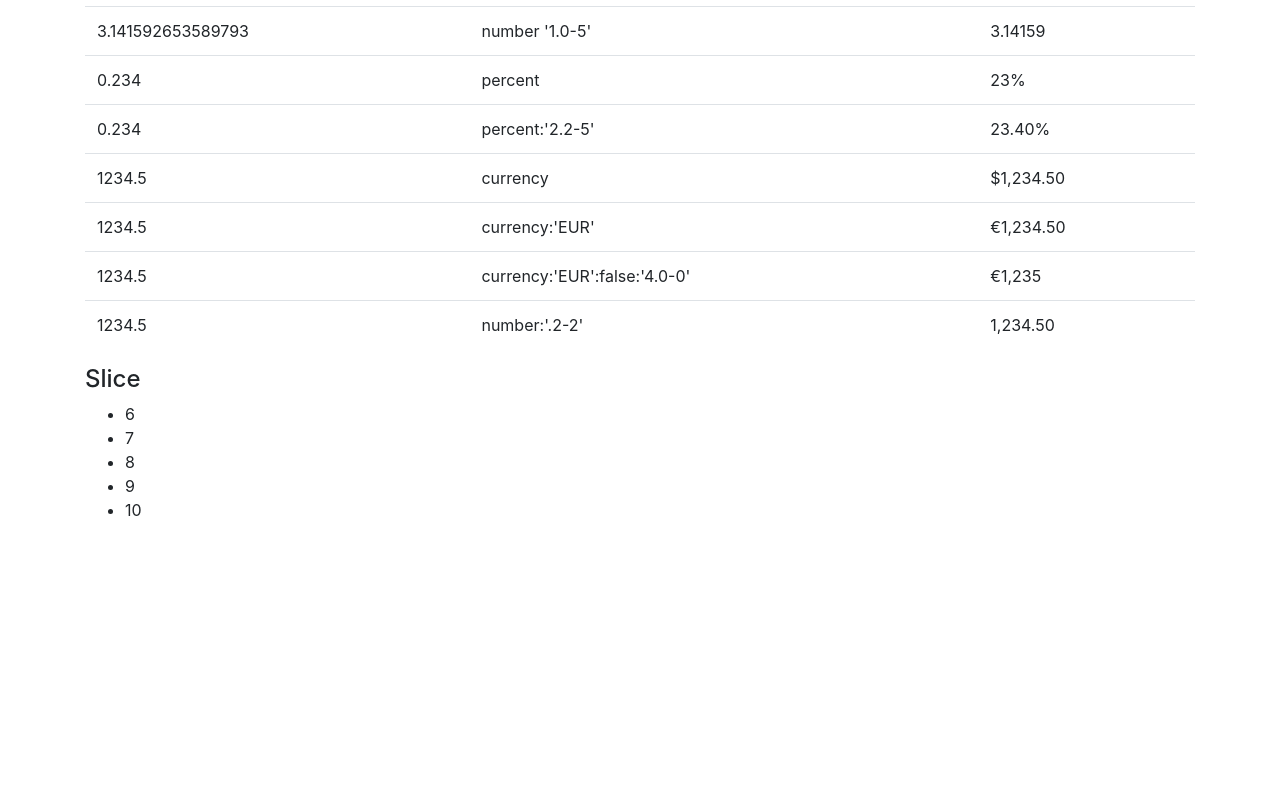
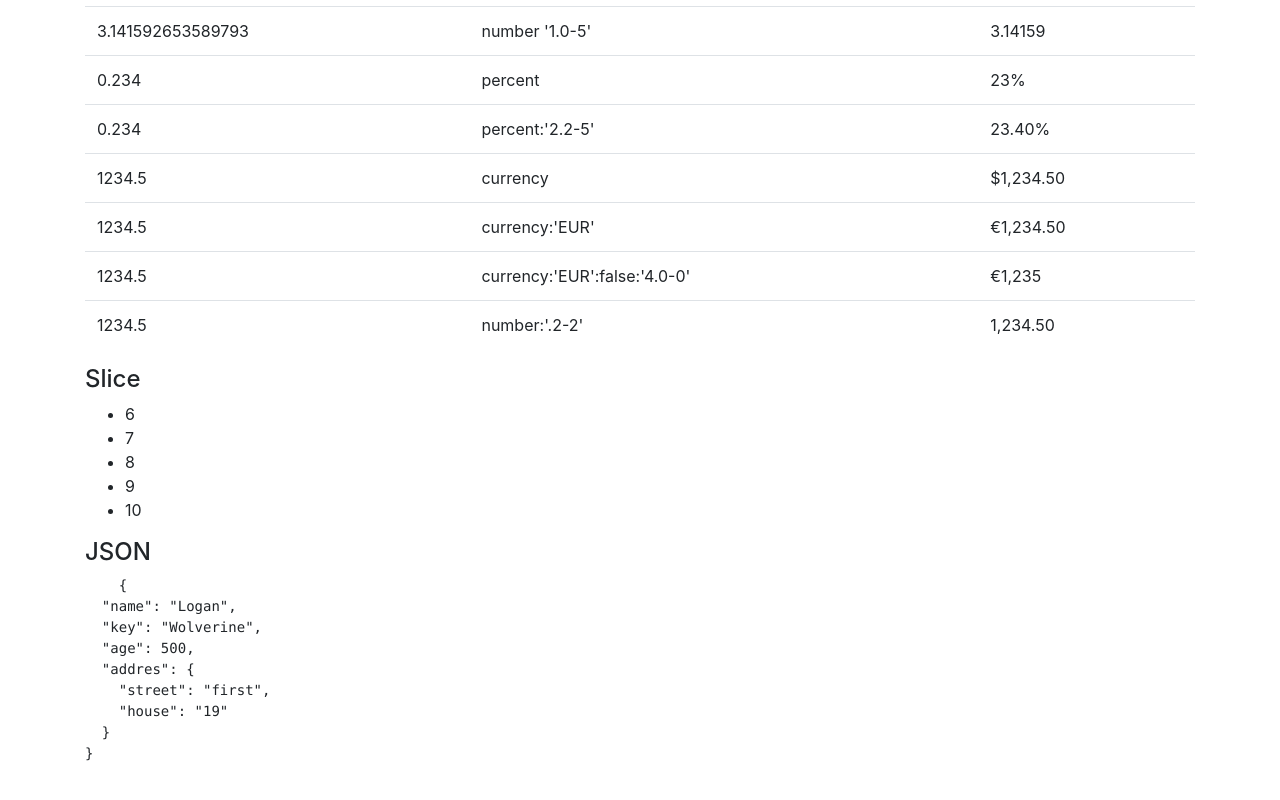
Before and after one commit to willys7/Pipes-Angular5, an Angular app: page / in a window 1280 px wide. Shown: the part 418-1218 px from the top of the page. Before the commit the page ends 956 px from the top, so only its background shows below. Built offline with nearby package versions, Linux system fonts and the light colour scheme.

Commit message:
json pipe

```diff
--- a/src/app/app.component.html
+++ b/src/app/app.component.html
@@ -78,10 +78,17 @@
 
     </tbody>
   </table>
-  <table>
-    <h4>Slice</h4>
-    <ul>
-      <li *ngFor="let item of arreglo | slice:5:20">{{item}}</li>
-    </ul>
-  </table>
+
+  <h4>Slice</h4>
+  <ul>
+    <li *ngFor="let item of arreglo | slice:5:20">{{item}}</li>
+  </ul>
+
+  <h4>JSON</h4>
+  <pre>
+    {{heroe | json}}
+  </pre>
+
+
 </div>
+<br><br><br><br><br><br><br><br><br>
--- a/src/app/app.component.ts
+++ b/src/app/app.component.ts
@@ -12,5 +12,14 @@ export class AppComponent {
   PI = Math.PI;
   a = 0.234;
   salario = 1234.5;
+  heroe = {
+    name:"Logan",
+    key:"Wolverine",
+    age: 500,
+    addres: {
+      street:"first",
+      house:"19"
+    }
+  }
 
 }
```
